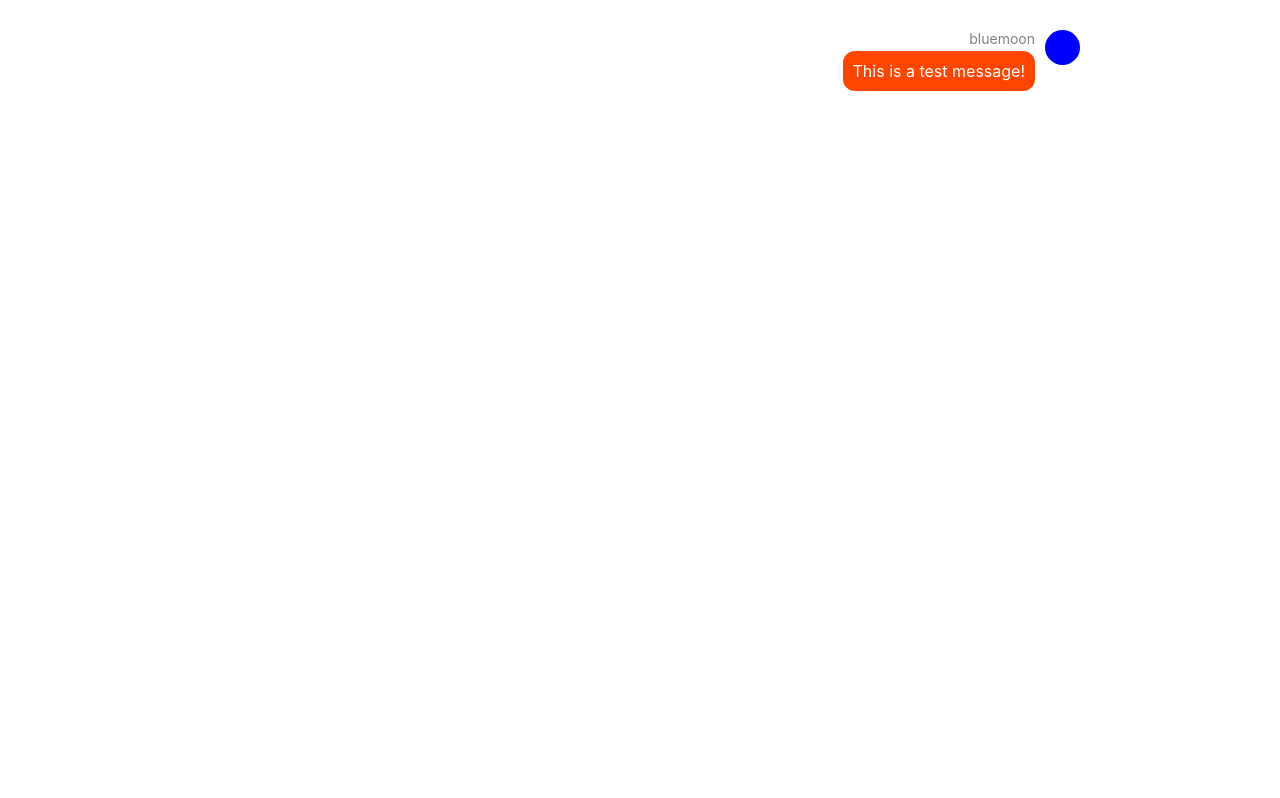
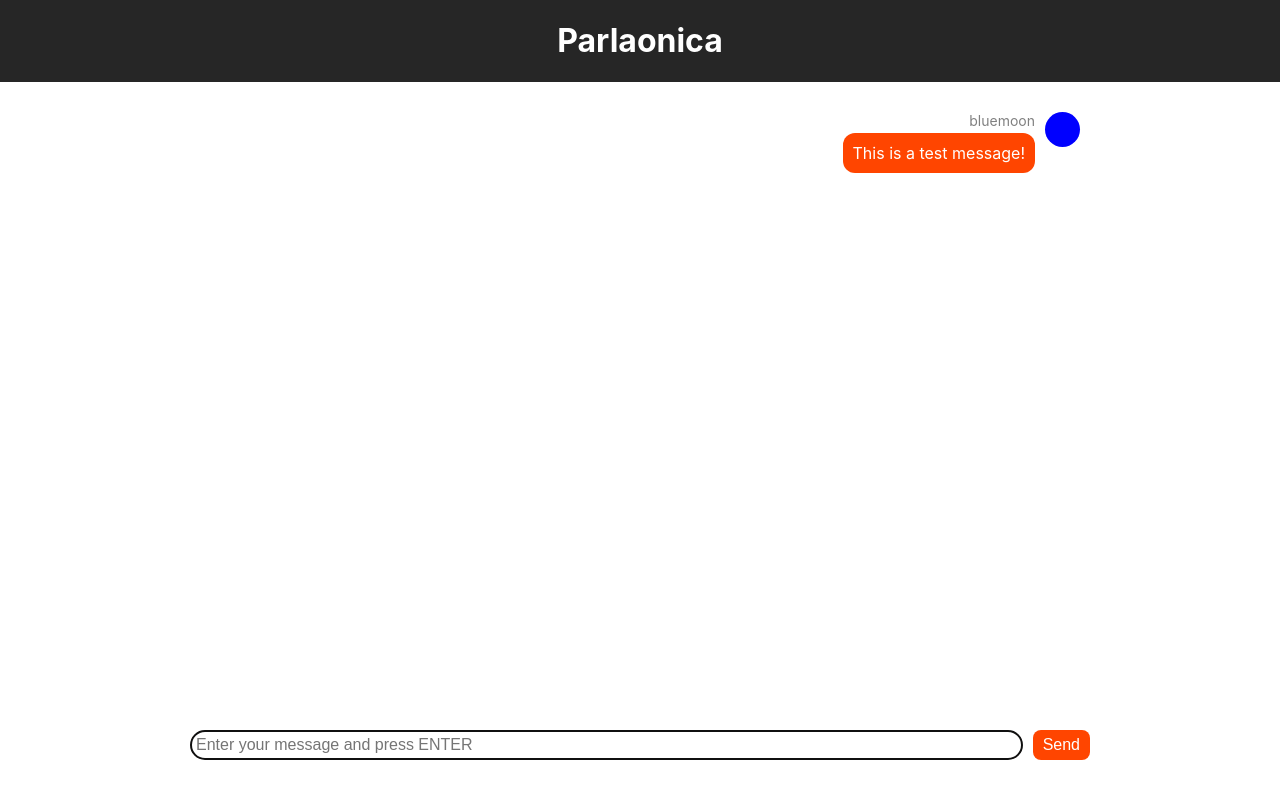
Before and after one commit to valentinvranjes/seminarski_rad, a React (Create React App) app: page / in a window 1280 px wide. Built offline with nearby package versions, Linux system fonts and the light colour scheme.

Commit message:
promjene od 3.5.

```diff
--- a/src/App.css
+++ b/src/App.css
@@ -83,7 +83,7 @@
   input {
     padding: 5px;
     font-size: 16px;
-    border-radius: 8px;
+    border-radius: 14px;
     border: 1px solid orangered;
     flex-grow: 1;
   }
--- a/src/App.js
+++ b/src/App.js
@@ -1,6 +1,7 @@
 import React from 'react';
 import './App.css';
 import Messages from './components/Messages';
+import Input from './components/input';
 
 
 class App extends React.Component {
@@ -33,13 +34,26 @@
     }
   }
 
+  onSendMessage = (message) => {
+    const messages = this.state.messages
+    messages.push({
+      text: message,
+      member: this.state.member
+    })
+    this.setState({messages: messages})
+  }
+
 render(){
   return (
     <div className="App">
+      <div className="App-header">
+        <h1>Parlaonica</h1>
+      </div>
       <Messages
         messages={this.state.messages}
         currentMember={this.state.member}
       />
+      <Input onSendMessage={this.onSendMessage}/>
     </div>
   );
   }
--- /dev/null
+++ b/src/components/input.js
@@ -0,0 +1,37 @@
+import {Component} from "react";
+import React from "react";
+
+class Input extends Component {
+  state = {
+    text: ""
+  }
+
+  onChange(e) {
+    this.setState({text: e.target.value});
+  }
+  onSubmit(e) {
+    e.preventDefault();
+    this.setState({text: ""});
+    this.props.onSendMessage(this.state.text);
+  }
+
+
+  render() {
+    return (
+      <div className="Input">
+        <form onSubmit={e => this.onSubmit(e)}>
+          <input
+            onChange={e => this.onChange(e)}
+            value={this.state.text}
+            type="text"
+            placeholder="Enter your message and press ENTER"
+            autoFocus={true}
+          />
+          <button>Send</button>
+        </form>
+      </div>
+    );
+  }
+}
+
+export default Input;
```
